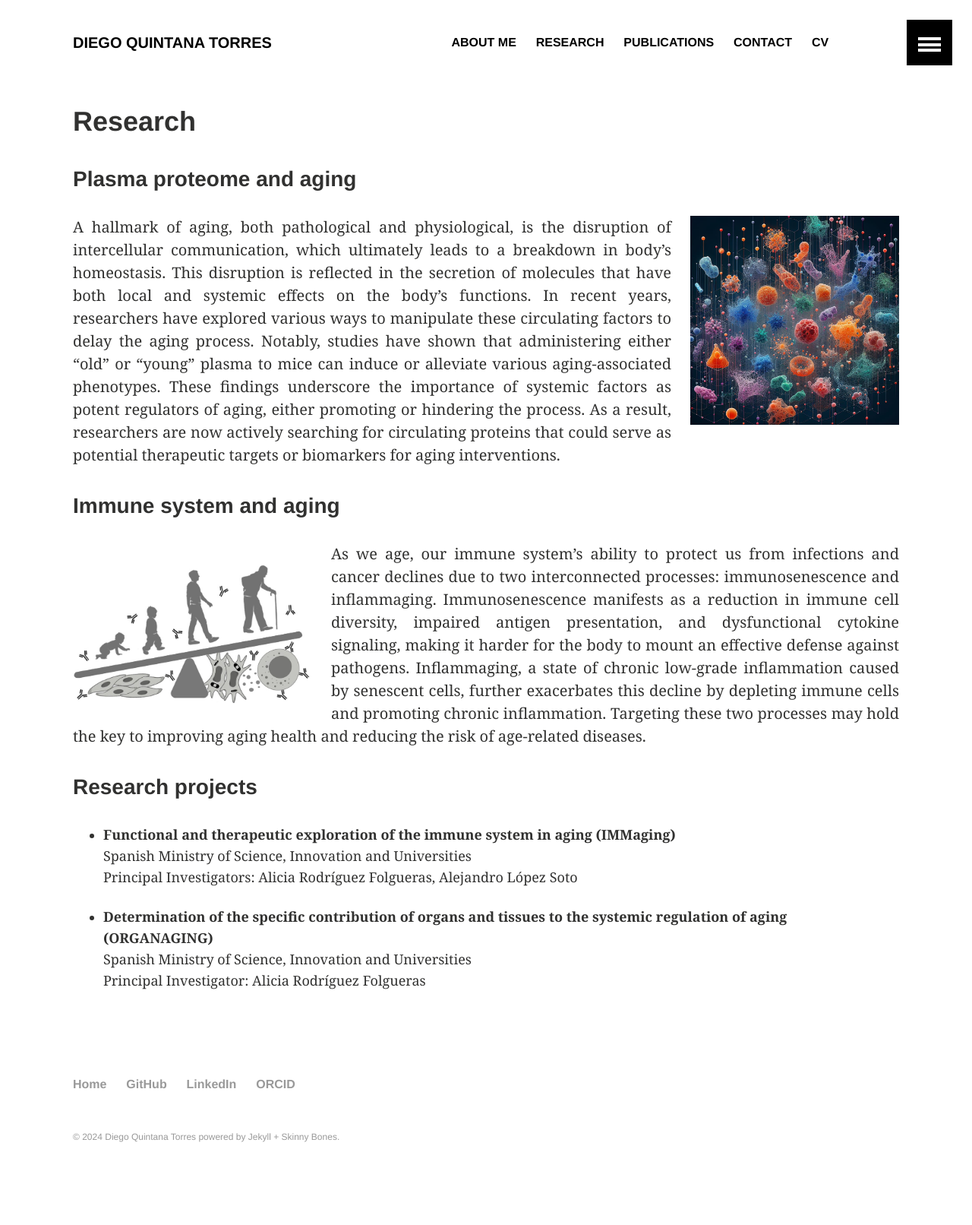
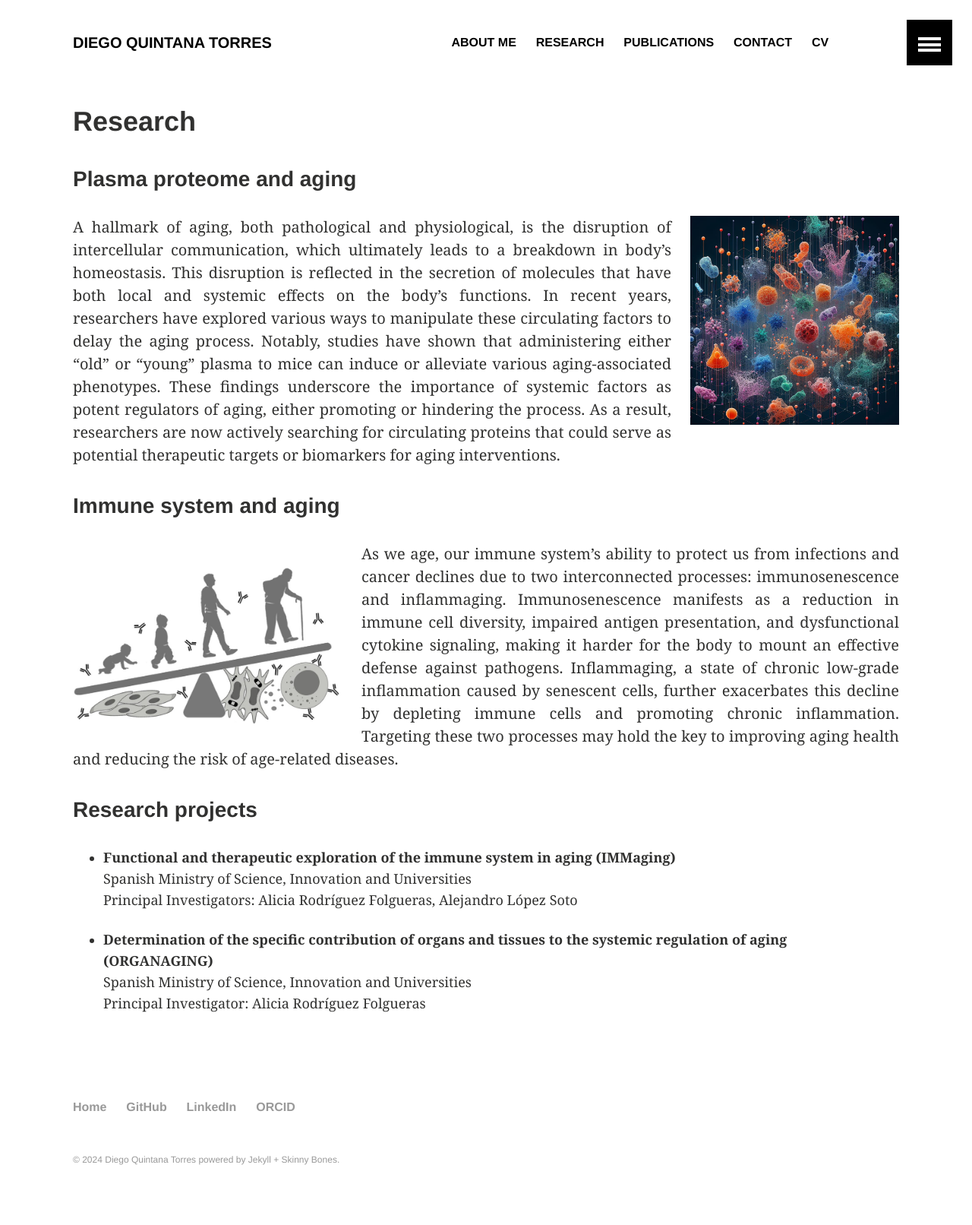
Before and after one commit to dquintanatorres/dquintanatorres.github.io, a Jekyll site: the page built from research.md, in a window 1280 px wide. Shown: the whole page at 76% size. Built offline with Jekyll 4.4.1, drawn with Linux system fonts in a browser that asks for light colours; before the commit the page ends 1582 px from its top, so only the background shows below that.

Commit message:
Fixed image size in 'Research' section

```diff
--- a/research.md
+++ b/research.md
@@ -14,7 +14,7 @@ A hallmark of aging, both pathological and physiological, is the disruption of i
 
 ### Immune system and aging
 
-<img src="/images/immune-system-aging.jpg" alt="Image generated by DALL-E 3. Prompt: plasma proteome and aging" style="float:left;padding-right:25px;width:340px;height:auto;">
+<img src="/images/immune-system-aging.jpg" alt="Image generated by DALL-E 3. Prompt: plasma proteome and aging" style="float:left;padding-right:25px;width:380px;height:auto;">
 
 As we age, our immune system's ability to protect us from infections and cancer declines due to two interconnected processes: immunosenescence and inflammaging. Immunosenescence manifests as a reduction in immune cell diversity, impaired antigen presentation, and dysfunctional cytokine signaling, making it harder for the body to mount an effective defense against pathogens. Inflammaging, a state of chronic low-grade inflammation caused by senescent cells, further exacerbates this decline by depleting immune cells and promoting chronic inflammation. Targeting these two processes may hold the key to improving aging health and reducing the risk of age-related diseases.
 
```
